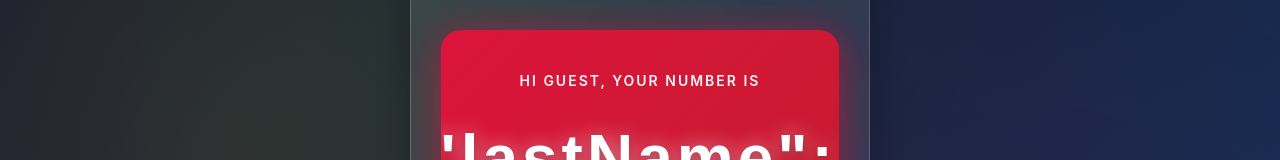
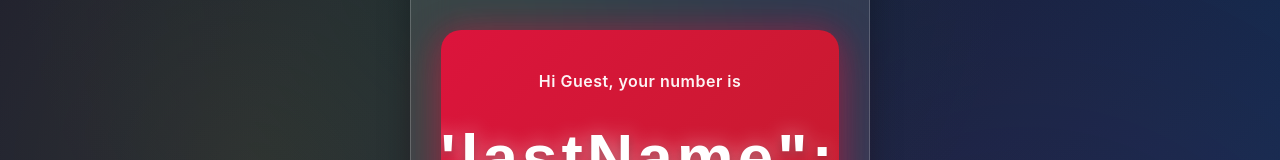
Before and after one commit to dvmilola/suya-queue-website, a React (Vite) app: page /queue in a window 1280 px wide. Shown: the part 223-383 px from the top of the page. Built offline with nearby package versions, Linux system fonts and the light colour scheme; no server answers; sample sign-in values are in the browser's storage.

Commit message:
Improve personalized queue label styling: remove uppercase, adjust font size

```diff
--- a/src/components/QueueStatus.css
+++ b/src/components/QueueStatus.css
@@ -109,11 +109,12 @@
 
 .queue-label {
   color: rgba(255, 255, 255, 0.95);
-  font-size: 14px;
+  font-size: 16px;
   margin-bottom: 15px;
-  text-transform: uppercase;
-  letter-spacing: 2px;
+  text-transform: none; /* Changed from uppercase to allow natural capitalization */
+  letter-spacing: 0.5px;
   font-weight: 600;
+  line-height: 1.4;
 }
 
 .queue-number {
```
